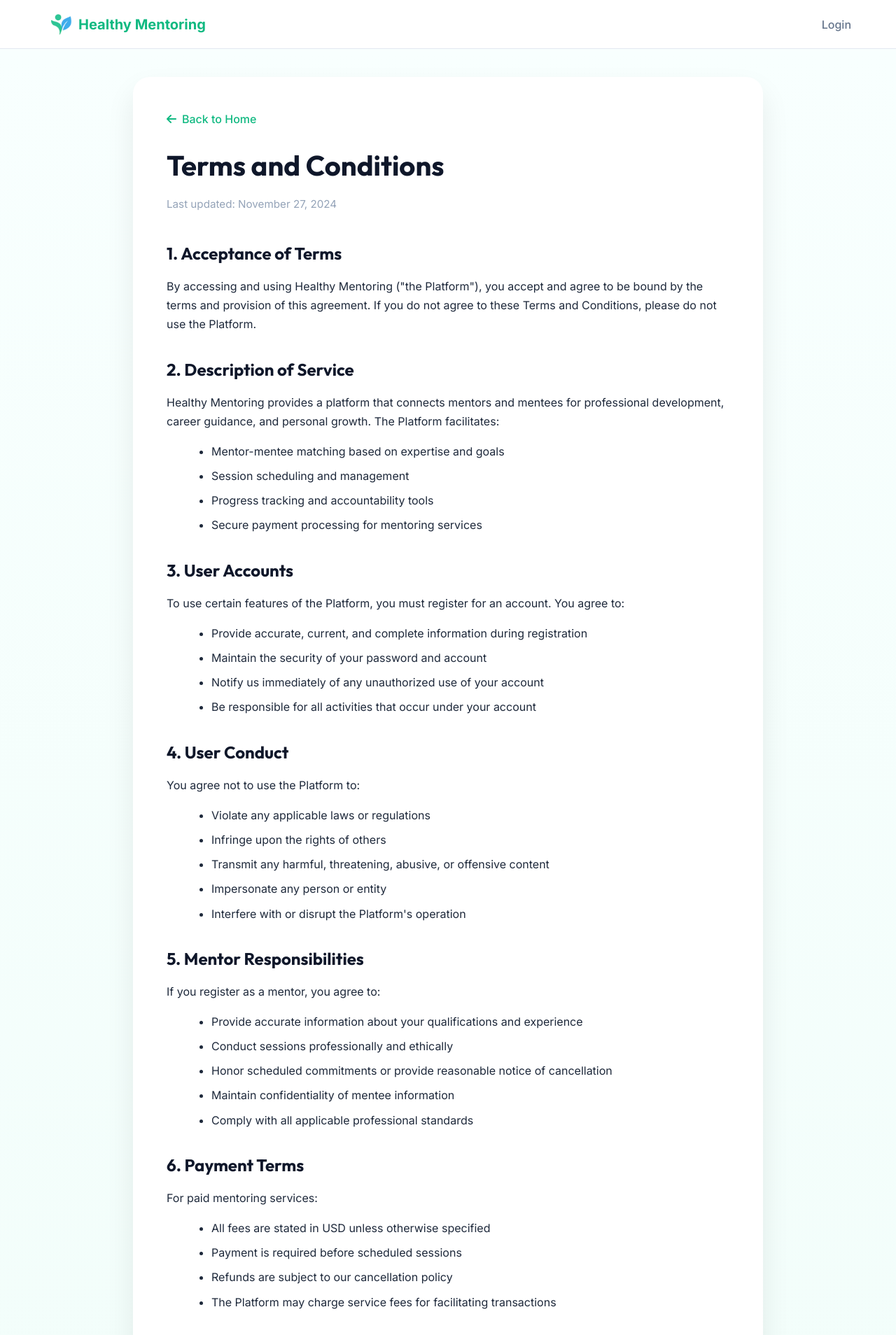
After one commit to Cmanar0/healty_mentoring, a Django app: page /terms/ in a window 1280 px wide. The commit adds this page. Shown: the top 1908 px of the page at 70% size. Run offline with Django 4.2, Linux system fonts and the light colour scheme.

Commit message:
Add terms and conditions checkbox and page

```diff
--- /dev/null
+++ b/web/templates/web/terms.html
@@ -0,0 +1,199 @@
+{% extends "base.html" %}
+{% load static %}
+
+{% block title %}Terms and Conditions{% endblock %}
+
+{% block content %}
+<div class="terms-page">
+  <div class="terms-container">
+    <div class="terms-header">
+      <a href="{% url 'web:landing' %}" class="back-link">
+        <i class="fas fa-arrow-left"></i> Back to Home
+      </a>
+      <h1>Terms and Conditions</h1>
+      <p class="last-updated">Last updated: November 27, 2024</p>
+    </div>
+
+    <div class="terms-content">
+      <section>
+        <h2>1. Acceptance of Terms</h2>
+        <p>By accessing and using Healthy Mentoring ("the Platform"), you accept and agree to be bound by the terms and provision of this agreement. If you do not agree to these Terms and Conditions, please do not use the Platform.</p>
+      </section>
+
+      <section>
+        <h2>2. Description of Service</h2>
+        <p>Healthy Mentoring provides a platform that connects mentors and mentees for professional development, career guidance, and personal growth. The Platform facilitates:</p>
+        <ul>
+          <li>Mentor-mentee matching based on expertise and goals</li>
+          <li>Session scheduling and management</li>
+          <li>Progress tracking and accountability tools</li>
+          <li>Secure payment processing for mentoring services</li>
+        </ul>
+      </section>
+
+      <section>
+        <h2>3. User Accounts</h2>
+        <p>To use certain features of the Platform, you must register for an account. You agree to:</p>
+        <ul>
+          <li>Provide accurate, current, and complete information during registration</li>
+          <li>Maintain the security of your password and account</li>
+          <li>Notify us immediately of any unauthorized use of your account</li>
+          <li>Be responsible for all activities that occur under your account</li>
+        </ul>
+      </section>
+
+      <section>
+        <h2>4. User Conduct</h2>
+        <p>You agree not to use the Platform to:</p>
+        <ul>
+          <li>Violate any applicable laws or regulations</li>
+          <li>Infringe upon the rights of others</li>
+          <li>Transmit any harmful, threatening, abusive, or offensive content</li>
+          <li>Impersonate any person or entity</li>
+          <li>Interfere with or disrupt the Platform's operation</li>
+        </ul>
+      </section>
+
+      <section>
+        <h2>5. Mentor Responsibilities</h2>
+        <p>If you register as a mentor, you agree to:</p>
+        <ul>
+          <li>Provide accurate information about your qualifications and experience</li>
+          <li>Conduct sessions professionally and ethically</li>
+          <li>Honor scheduled commitments or provide reasonable notice of cancellation</li>
+          <li>Maintain confidentiality of mentee information</li>
+          <li>Comply with all applicable professional standards</li>
+        </ul>
+      </section>
+
+      <section>
+        <h2>6. Payment Terms</h2>
+        <p>For paid mentoring services:</p>
+        <ul>
+          <li>All fees are stated in USD unless otherwise specified</li>
+          <li>Payment is required before scheduled sessions</li>
+          <li>Refunds are subject to our cancellation policy</li>
+          <li>The Platform may charge service fees for facilitating transactions</li>
+        </ul>
+      </section>
+
+      <section>
+        <h2>7. Intellectual Property</h2>
+        <p>The Platform and its original content, features, and functionality are owned by Healthy Mentoring and are protected by international copyright, trademark, and other intellectual property laws.</p>
+      </section>
+
+      <section>
+        <h2>8. Privacy</h2>
+        <p>Your use of the Platform is also governed by our Privacy Policy. Please review our Privacy Policy to understand our practices regarding the collection and use of your personal information.</p>
+      </section>
+
+      <section>
+        <h2>9. Limitation of Liability</h2>
+        <p>Healthy Mentoring shall not be liable for any indirect, incidental, special, consequential, or punitive damages resulting from your use of or inability to use the Platform, even if we have been advised of the possibility of such damages.</p>
+      </section>
+
+      <section>
+        <h2>10. Modifications to Terms</h2>
+        <p>We reserve the right to modify these Terms and Conditions at any time. We will notify users of any material changes by posting the new Terms and Conditions on this page and updating the "Last updated" date.</p>
+      </section>
+
+      <section>
+        <h2>11. Termination</h2>
+        <p>We may terminate or suspend your account and access to the Platform immediately, without prior notice or liability, for any reason, including breach of these Terms and Conditions.</p>
+      </section>
+
+      <section>
+        <h2>12. Contact Information</h2>
+        <p>If you have any questions about these Terms and Conditions, please contact us at:</p>
+        <p><strong>Email:</strong> legal@healthymentoring.com</p>
+      </section>
+    </div>
+  </div>
+</div>
+
+<style>
+.terms-page {
+  min-height: 100vh;
+  background: linear-gradient(180deg, #f8fffe 0%, #f0fdf9 100%);
+  padding: 40px 20px;
+}
+
+.terms-container {
+  max-width: 900px;
+  margin: 0 auto;
+  background: white;
+  border-radius: 24px;
+  padding: 48px;
+  box-shadow: 0 20px 40px rgba(0,0,0,0.08);
+}
+
+.terms-header {
+  margin-bottom: 40px;
+}
+
+.back-link {
+  display: inline-flex;
+  align-items: center;
+  gap: 8px;
+  color: #10b981;
+  text-decoration: none;
+  font-weight: 500;
+  margin-bottom: 24px;
+  transition: color 0.2s;
+}
+
+.back-link:hover {
+  color: #059669;
+}
+
+.terms-header h1 {
+  font-family: 'Outfit', sans-serif;
+  font-size: 2.5rem;
+  color: #0f172a;
+  margin-bottom: 8px;
+}
+
+.last-updated {
+  color: #94a3b8;
+  font-size: 0.95rem;
+}
+
+.terms-content section {
+  margin-bottom: 32px;
+}
+
+.terms-content h2 {
+  font-family: 'Outfit', sans-serif;
+  font-size: 1.5rem;
+  color: #0f172a;
+  margin-bottom: 16px;
+}
+
+.terms-content p {
+  color: #1e293b;
+  line-height: 1.7;
+  margin-bottom: 12px;
+}
+
+.terms-content ul {
+  margin-left: 24px;
+  margin-bottom: 12px;
+}
+
+.terms-content li {
+  color: #1e293b;
+  line-height: 1.7;
+  margin-bottom: 8px;
+}
+
+@media (max-width: 768px) {
+  .terms-container {
+    padding: 32px 24px;
+  }
+
+  .terms-header h1 {
+    font-size: 2rem;
+  }
+}
+</style>
+{% endblock %}
--- a/web/urls.py
+++ b/web/urls.py
@@ -4,4 +4,5 @@ app_name = "web"
 urlpatterns = [
     path("", views.landing, name="landing"),
     path("mentors/", views.mentors, name="mentors"),
+    path("terms/", views.terms, name="terms"),
 ]
--- a/web/views.py
+++ b/web/views.py
@@ -4,3 +4,6 @@ def landing(request):
 
 def mentors(request):
     return render(request, "web/mentors.html")
+
+def terms(request):
+    return render(request, "web/terms.html")
```
Also changed, not shown: accounts/templates/accounts/register.html (+8 -0 lines), static/css/auth.css (+40 -2 lines).
